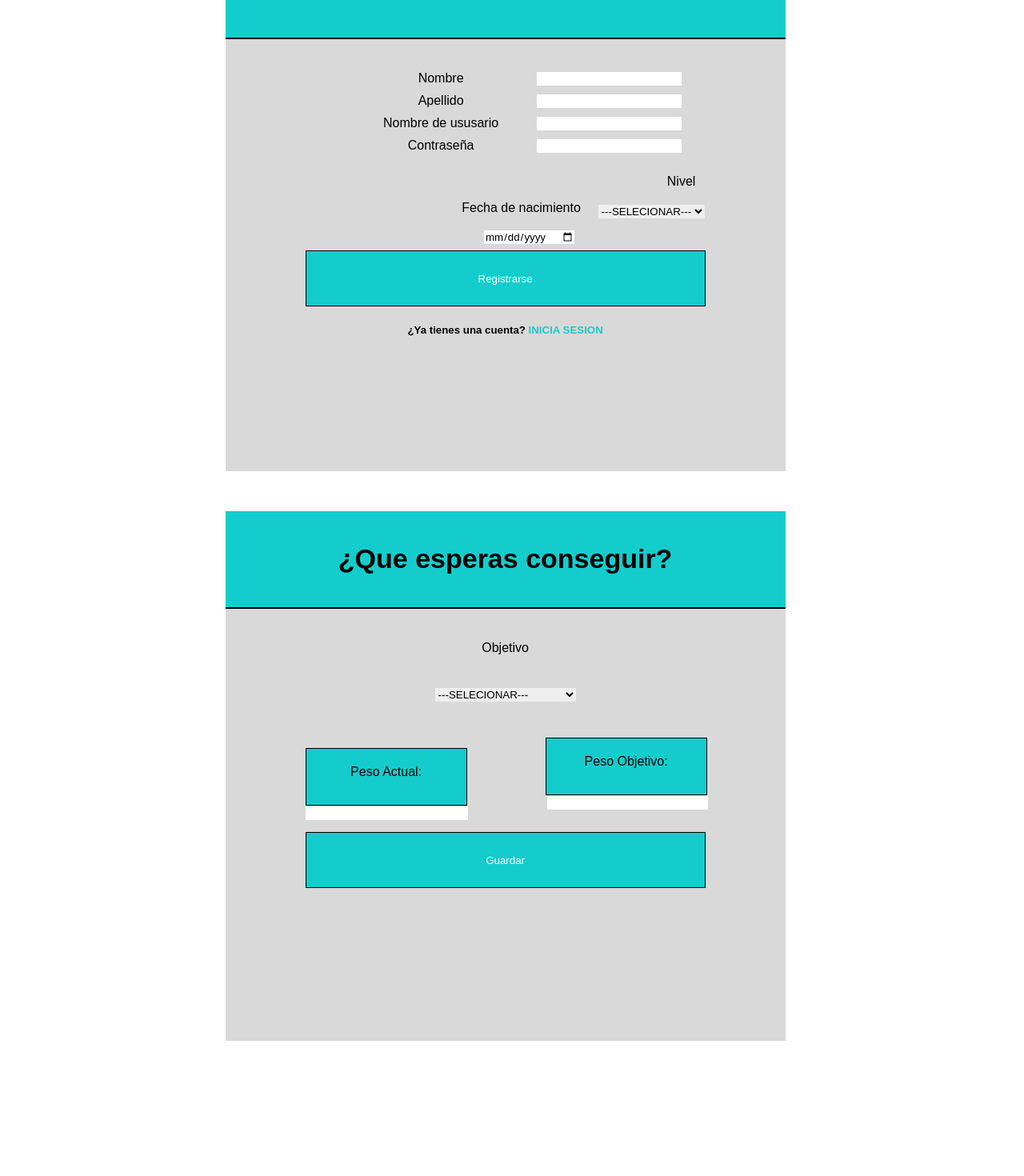
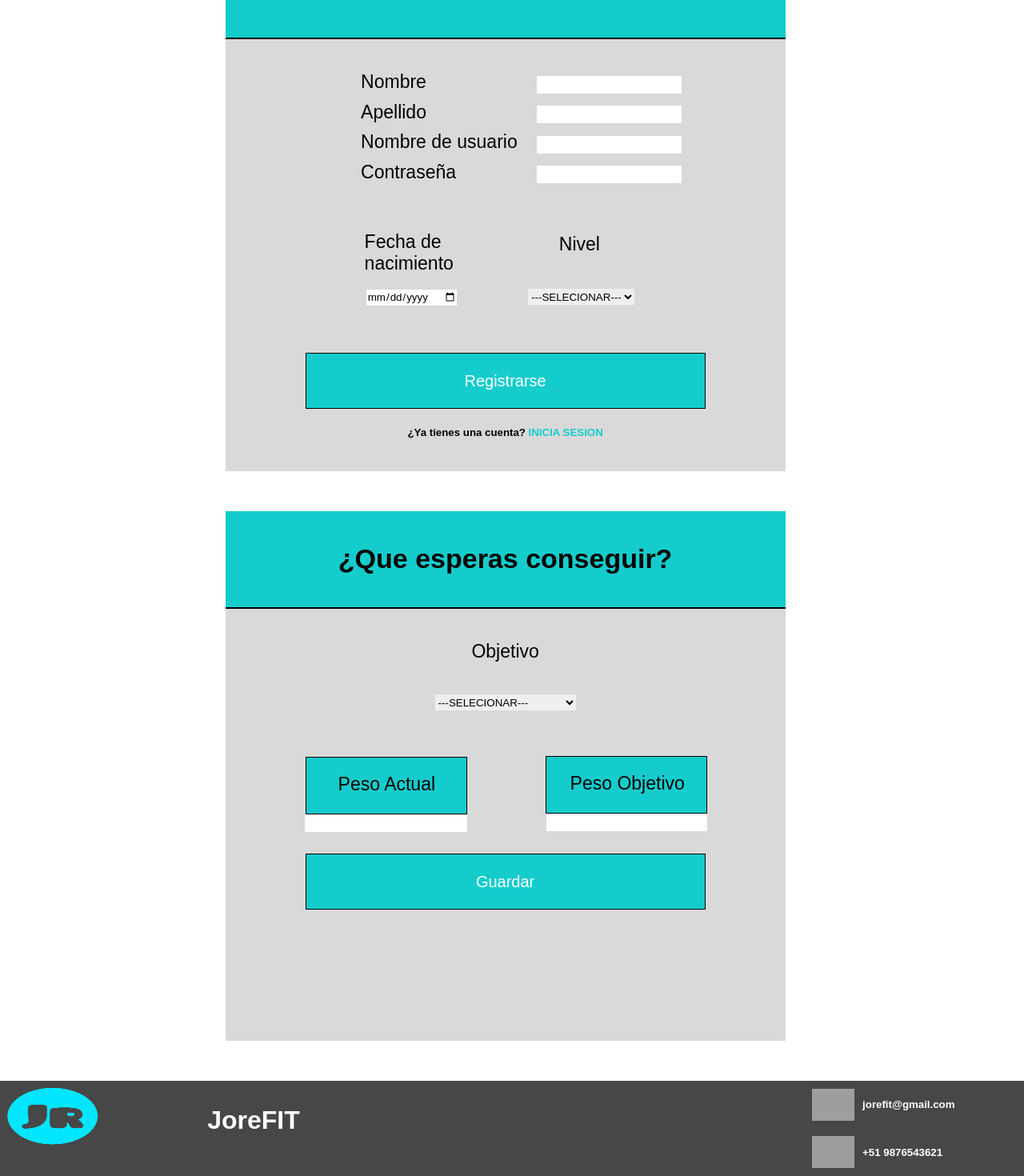
Before and after one commit to JoanCasanovasSalvatella/JoreFit, an Angular app: page /register in a window 1280 px wide. Shown: the part 300-1770 px from the top of the page at 80% size. Before the commit the page ends 1651 px from the top, so only its background shows below. Built offline with nearby package versions, Linux system fonts and the light colour scheme; grey boxes are pictures that could not be loaded.

Commit message:
registro y footer 2
comeme la vrg

```diff
--- /dev/null
+++ b/src/app/footer2/footer2.component.css
@@ -0,0 +1,46 @@
+.footer2{
+  background-color: #474747;
+  display: flex;
+  color: white;
+}
+
+img.icon{
+  width: 9vw;
+  height: 9vh;
+  min-height: 9vh;
+  min-width: 9vh;
+  margin: 1vh;
+}
+
+.title{
+  padding-top: 1.2vh;
+  margin-left: 10vw;
+}
+
+.contacto{
+  margin-left: 50%;
+  display: grid;
+}
+
+.correo, .tlfn{
+  float: right;
+  display: flex;
+  margin-right: 20px;
+}
+
+.mail{
+  width: auto;
+  height: 40px;
+  margin-top: 10px;
+}
+
+.phone{
+  width: auto;
+  height: 40px;
+  margin-top: 10px;
+  margin-left: 0vw;
+}
+
+h5{
+  margin-left: 10px;
+}
--- /dev/null
+++ b/src/app/footer2/footer2.component.html
@@ -0,0 +1,15 @@
+<div class="footer2">
+  <img src="assets/JoreFIT-LOGO.png" class="icon" routerLink="/">
+  <h1 class="title">JoreFIT</h1>
+
+  <div class="contacto">
+    <div class="correo">
+      <img src="assets/mail.png" class="mail">
+      <h5>jorefit&#64;gmail.com</h5>
+    </div>
+    <div class="tlfn">
+      <img src="assets/phone.png" class="phone">
+      <h5> +51 9876543621</h5>
+    </div>
+  </div>
+</div>
--- a/src/app/register/register.component.css
+++ b/src/app/register/register.component.css
@@ -52,6 +52,8 @@ a{
 label{
   display: inline-block;
   width: 200px;
+  font-size: 23px;
+  text-align: left;
 }
 
 .campos{
@@ -63,25 +65,39 @@ label{
 input{
   margin-bottom: 10px;
   margin-left: 20px;
-  border: none;;
+  border: none;
+  height: 20px;
+}
+
+input[type="date"]{
+  height: 20px;
 }
 
 select{
   border: none;
+  height: 20px;
 }
 
 .fecha{
   margin-top: 50px;
+  margin-left: -15vw;
+}
+
+.nacimiento{
+  margin-left: -23vw;
+  margin-top: 1px;
 }
 
 .nivel{
-  margin-left: 400px;
-  margin-top: -97px;
+  margin-left: 23vw;
+  margin-top: -100px;
+  margin-bottom: -3px;
 }
 
 .experiencia{
-  margin-left: 325px;
-  margin-top: 1px;
+  margin-left: 150px;
+  margin-top: 27px;
+  height: 40px;
 }
 
 .boton{
@@ -91,6 +107,7 @@ select{
   height: 70px;
   width: 500px;
   border: 1px solid black;
+  font-size: 20px;
 }
 
 .objetivo{
@@ -108,9 +125,19 @@ select{
   border: 1px solid black;
 }
 
+.lblPesoA{
+  margin-left: 20%;
+  width: 199px;
+}
+
+.lblPesoO{
+  margin-left: 15%;
+  width: 199px;
+}
+
 .pesoObjetivo{
   margin-left: 400px;
-  margin-top: -113px;
+  margin-top: -105px;
   background-color:#15CCCC;
   text-align: center;
   height: 50px;
@@ -120,11 +147,15 @@ select{
 }
 
 .pesoA{
-  margin-left: -297px;
+  margin-left: -297.5px;
   width: 199px;
 }
 
 .pesoO{
-  margin-right: -285px;
+  margin-right: -283px;
   width: 197px;
 }
+
+.label_Objetivo{
+  text-align: center;
+}
--- a/src/app/register/register.component.html
+++ b/src/app/register/register.component.html
@@ -16,7 +16,7 @@
       <label>Apellido</label>
       <input type="text" name="apellido">
       <br>
-      <label>Nombre de ususario</label>
+      <label>Nombre de usuario</label>
       <input type="text" name="nick">
       <br>
       <label>Contraseña</label>
@@ -53,7 +53,7 @@
 </div>
 <div class="datos">
   <form>
-    <label>Objetivo</label>
+    <label class="label_Objetivo">Objetivo</label>
     <br>
     <div class="objetivo">
       <select name="nivel">
@@ -65,12 +65,12 @@
     </div>
     <br>
     <div class="pesoActual">
-      <label>Peso Actual:</label>
+      <label class="lblPesoA">Peso Actual</label>
     </div>
     <input class="pesoA" type="number" step="0.01" min="0" name="pesoActual">
     <br>
     <div class="pesoObjetivo">
-      <label>Peso Objetivo:</label>
+      <label class="lblPesoO">Peso Objetivo</label>
     </div>
     <input class="pesoO" type="number" step="0.01" min="0" name="pesoObjetivo">
     <br>
@@ -78,3 +78,5 @@
     <button class="boton" type="submit">Guardar</button>
   </form>
 </div>
+
+<app-footer2></app-footer2>
--- a/src/app/register/register.component.ts
+++ b/src/app/register/register.component.ts
@@ -1,10 +1,11 @@
 import { Component } from '@angular/core';
 import { RouterLink } from '@angular/router';
+import { Footer2Component } from "../footer2/footer2.component";
 
 @Component({
   selector: 'app-register',
   standalone: true,
-  imports: [RouterLink],
+  imports: [RouterLink, Footer2Component],
   templateUrl: './register.component.html',
   styleUrl: './register.component.css'
 })
```
Also changed, not shown: src/app/footer2/footer2.component.ts (added, +12 -0 lines), 1 other file (tests, documents, lock files or other folders).
